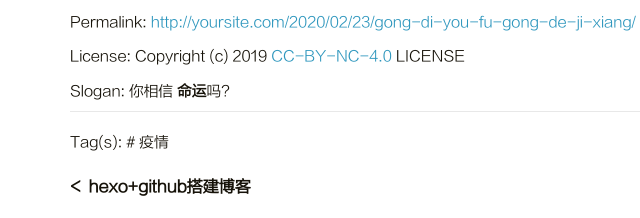
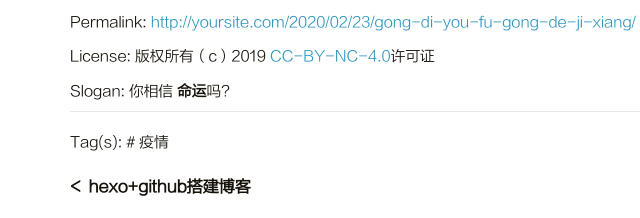
Before and after one commit to t12973600/aini.github.io, a plain HTML site: page 2020/02/23/gong-di-you-fu-gong-de-ji-xiang/index.html in a window 1280 px wide. Shown: the part 516-734 px from the top of the page, 180-820 px from the left. Drawn offline with Linux system fonts and the light colour scheme.

Commit message:
Site updated: 2020-02-24 16:34:08

```diff
--- a/2020/02/23/gong-di-you-fu-gong-de-ji-xiang/index.html
+++ b/2020/02/23/gong-di-you-fu-gong-de-ji-xiang/index.html
@@ -246,7 +246,7 @@
 
                     <p class="copyright-item">
                         <span>License:</span>
-                        <span>Copyright (c) 2019 <a href="http://creativecommons.org/licenses/by-nc/4.0/" target="_blank" rel="noopener">CC-BY-NC-4.0</a> LICENSE</span>
+                        <span>版权所有（c）2019 <a href="http://creativecommons.org/licenses/by-nc/4.0/" target="_blank" rel="noopener">CC-BY-NC-4.0</a>许可证</span>
                     </p>
 
 
```
Also changed, not shown: 2020/02/23/hexo-github-da-jian-bo-ke/index.html (+1 -1 lines), 2020/02/23/mei-ci-zai-meng-zhong-du-neng-meng-dao-yi-qian-de-chang-jing/index.html (+1 -1 lines), 2020/02/23/shou-da-xue-xi/index.html (+1 -1 lines), 2020/02/24/hello-world/index.html (+1 -1 lines), 2020/02/24/wo-xiang-ni-liao/index.html (+1 -1 lines).
